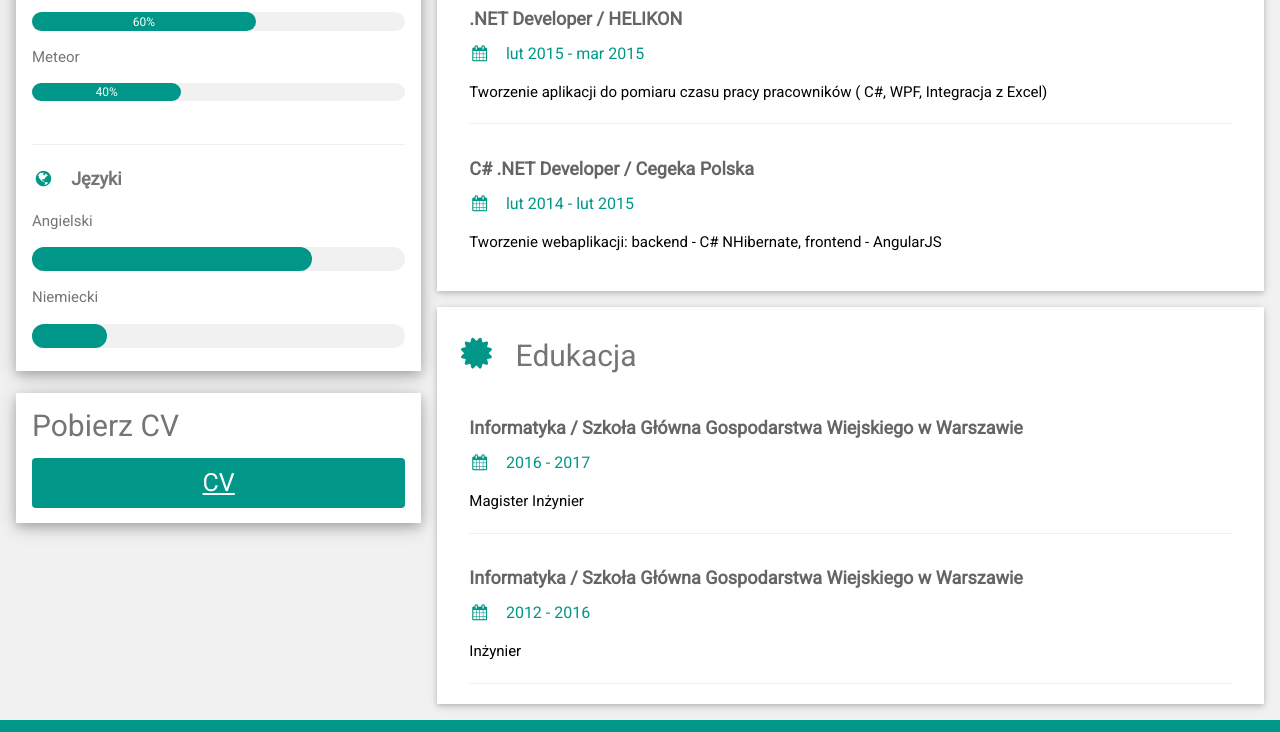
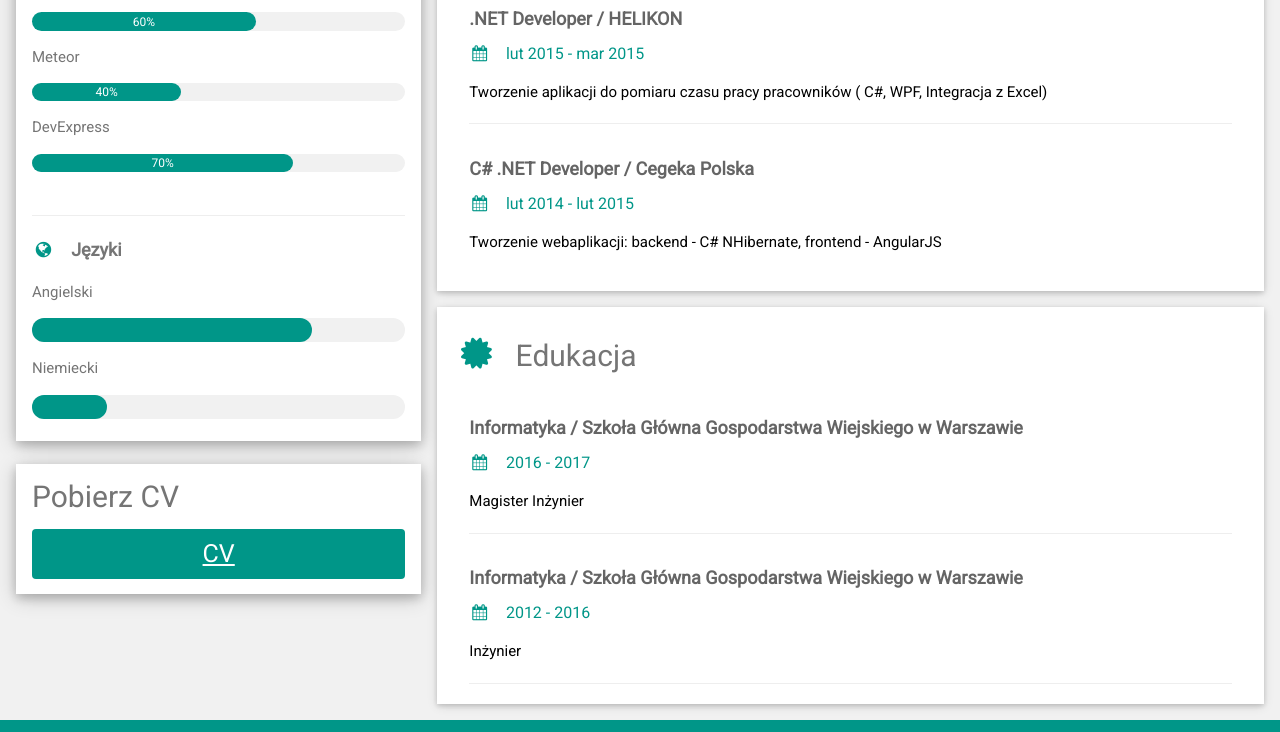
Before and after one commit to chotkos/mateuszchodkowski.pl, a plain HTML site: page index.html in a window 1280 px wide. Shown: the part 830-1562 px from the top of the page. Drawn offline with nearby package versions, Linux system fonts and the light colour scheme.

Commit message:
"DevExpress"

```diff
--- a/index.html
+++ b/index.html
@@ -75,6 +75,10 @@
                         <p>Meteor</p>
                         <div class="w3-light-grey w3-round-xlarge w3-small">
                             <div class="w3-container w3-center w3-round-xlarge w3-teal" style="width:40%">40%</div>
+                        </div>
+                        <p>DevExpress</p>
+                        <div class="w3-light-grey w3-round-xlarge w3-small">
+                            <div class="w3-container w3-center w3-round-xlarge w3-teal" style="width:70%">70%</div>
                         </div>
                         <br/>
                         <hr/>
```
